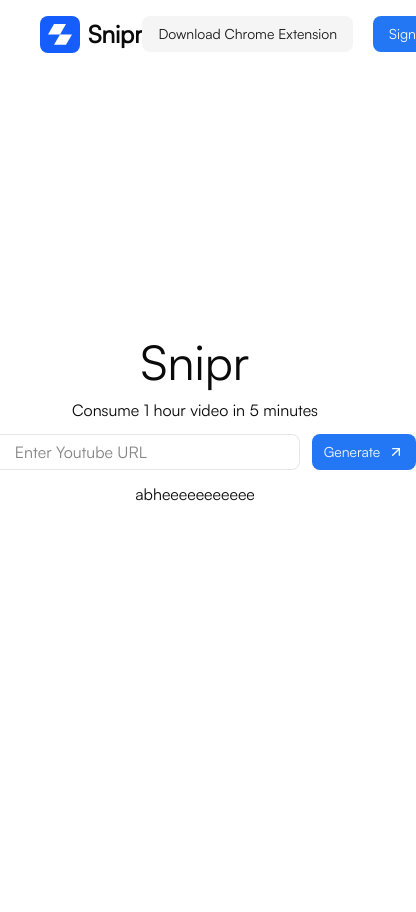
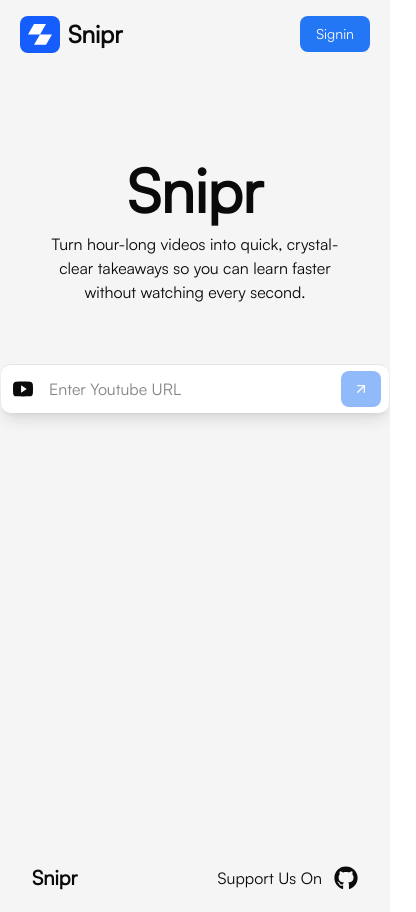
Before and after one commit to abheeee03/snipr, a Next.js app: page / in a window 390 px wide. Shown: the whole page, 416 px wide, since content can reach past the window. Before the commit the page ends 844 px from the top, so only its background shows below. Built offline with nearby package versions, Linux system fonts and the light colour scheme.

Commit message:
feat: ratelimit & responsive ui

```diff
--- a/app/analyze/[id]/page.tsx
+++ b/app/analyze/[id]/page.tsx
@@ -12,6 +12,7 @@
 import NavBar from '@/components/nav'
 import Link from 'next/link'
 import { FaGithub } from "react-icons/fa6";
+import FooterComponent from '@/components/footer'
 
 type SummaryResponseType = {
   summary: string;
@@ -20,9 +21,6 @@
     time: string;
   }>
 }
-
-
-
 
 function AnalyzeVideo() {
   const [transcript, setTranscript] = useState<TranscriptResponse | null>(null)
@@ -81,6 +79,7 @@
   useEffect(() => {
     setmounted(true)
     fetchVideoDetails()
+
   }, [])
 
   if (!mounted) { return null }
@@ -129,15 +128,16 @@
     {
       id: 1,
       label: "Transcript",
-      content: <div className="">
-        <div className='px-4 py-4 bg-muted rounded-xl'>
-          {
-            transcript ? transcript.content.map((item, idx)=>{
-              return <p key={idx}>{item.text}</p>
-            }) : <div className="">Something went wrong...</div>
-          }
-        </div>
-      </div>
+      content:<div className="px-4 py-4 bg-muted rounded-xl h-full">
+                <div className="h-100 overflow-y-auto scrollbar-hide space-y-2">
+                    {transcript
+                    ? transcript.content.map((item, idx) => (
+                        <p key={idx}>{item.text}</p>
+                        ))
+                    : <div>Something went wrong...</div>
+                    }
+                </div>
+            </div>
     },
     {
       id: 2,
@@ -153,13 +153,13 @@
     return (
       <>
       <NavBar/>
-      <div className='h-screen pt-15 px-8 w-full flex items-start justify-between gap-5'>
-        <div className="w-full h-screen flex flex-col gap-3 overflow-y-auto scrollbar-hide">
+      <div className='md:h-screen min-h-screen pt-15 px-8 w-full flex md:flex-row flex-col items-start justify-between gap-5'>
+        <div className="w-full">
           <DirectionAwareTabs
             tabs={items}
           />
         </div>
-        <div className="h-full scrollbar-hide w-full overflow-y-auto">
+        <div className="h-full scrollbar-hide w-full md:overflow-y-auto">
           <div className="rounded-xl h-100">
             <ReactPlayer
               ref={setPlayerRef}
@@ -191,17 +191,9 @@
           </div>
         </div>
       </div>
-        <div className="flex w-full items-center justify-between px-20">
-          <h1 className='text-xl font-semibold'>
-             Snipr
-          </h1>
-          <div className="flex gap-3">
-            <span>Support Us On</span>
-            <Link href={'https://github.com/abheeee03/snipr'}>
-              <FaGithub size={24}/>
-            </Link>
-          </div>
-        </div>
+      <div className="py-5">
+      <FooterComponent/>
+      </div>
       </>
     )
   }
--- a/app/page.tsx
+++ b/app/page.tsx
@@ -1,12 +1,13 @@
 "use client"
-import { Input } from '@/components/ui/input'
 import { Button } from '@/components/ui/button'
 import { useRouter } from 'next/navigation'
 import { useEffect, useState } from 'react'
 import { extractVideoId } from '@/lib/utils'
 import { toast } from 'sonner'
 import Logo from '@/components/logo'
-import { ArrowUpRight, RocketIcon, YoutubeIcon } from 'lucide-react'
+import { ArrowUpRight } from 'lucide-react'
+import { IoLogoYoutube } from 'react-icons/io'
+import FooterComponent from '@/components/footer'
 
 function LandingPage() {
   const [url, seturl] = useState("")
@@ -22,7 +23,7 @@
 
   return (
     <>
-    <div className="fixed w-full px-10 py-4 flex items-center justify-between">
+    <div className="fixed w-full px-5 md:px-10 py-4 flex items-center justify-between">
       <div className="flex items-center justify-center gap-2">
       <Logo
       size='lg'
@@ -30,7 +31,7 @@
       <h1 className='text-2xl font-semibold'>Snipr</h1>
       </div>
       <div className="flex items-center justify-center gap-5">
-      <Button variant={"secondary"}>
+      <Button className='hidden md:flex' variant={"secondary"}>
         Download Chrome Extension
       </Button>
       <Button>
@@ -38,25 +39,24 @@
       </Button>
       </div>
     </div>
-    <div className='h-screen w-full flex items-center justify-center'>
+    <div className='h-screen py-40 px-10 w-full bg-secondary flex flex-col items-center justify-start gap-15'>
       <div className="text-center max-w-3xl flex flex-col gap-3">
-        <h1 className='text-5xl'>Snipr</h1>
-        <p className='text-md'>Consume 1 hour video in 5 minutes</p>
+        <h1 className='text-6xl font-semibold'>Snipr</h1>
+        <p className='text-md max-w-lg'>Turn hour-long videos into quick, crystal-clear takeaways so you can learn faster without watching every second.</p>
+      </div>
         <div className="flex gap-3">
-            <div className="border px-2 py-1 rounded-md flex items-center justify-start gap-3">
-            <svg xmlns="http://www.w3.org/2000/svg" width="16" height="16" fill="currentColor" className="bi bi-youtube" viewBox="0 0 16 16">
-              <path d="M8.051 1.999h.089c.822.003 4.987.033 6.11.335a2.01 2.01 0 0 1 1.415 1.42c.101.38.172.883.22 1.402l.01.104.022.26.008.104c.065.914.073 1.77.074 1.957v.075c-.001.194-.01 1.108-.082 2.06l-.008.105-.009.104c-.05.572-.124 1.14-.235 1.558a2.01 2.01 0 0 1-1.415 1.42c-1.16.312-5.569.334-6.18.335h-.142c-.309 0-1.587-.006-2.927-.052l-.17-.006-.087-.004-.171-.007-.171-.007c-1.11-.049-2.167-.128-2.654-.26a2.01 2.01 0 0 1-1.415-1.419c-.111-.417-.185-.986-.235-1.558L.09 9.82l-.008-.104A31 31 0 0 1 0 7.68v-.123c.002-.215.01-.958.064-1.778l.007-.103.003-.052.008-.104.022-.26.01-.104c.048-.519.119-1.023.22-1.402a2.01 2.01 0 0 1 1.415-1.42c.487-.13 1.544-.21 2.654-.26l.17-.007.172-.006.086-.003.171-.007A100 100 0 0 1 7.858 2zM6.4 5.209v4.818l4.157-2.408z"/>
-            </svg>
+            <div className="shadow-lg px-2 py-1 rounded-lg flex items-center justify-start gap-3 bg-white border-t">
+            <IoLogoYoutube size={20} className='mx-1'/>
             <input
             onChange={(e)=>{
               seturl(e.target.value)
             }}
               type="text"
-              className="px-1 w-70 outline-none focus:outline-none focus:ring-0 focus:border-transparent"
+              className="py-2 w-70 outline-none focus:outline-none focus:ring-0 focus:border-transparent"
               placeholder="Enter Youtube URL"
             />
-            </div>
-          <Button
+            <Button
+            disabled={url.length != 0 ? false : true}
           onClick={()=>{
               const extractedUrl = extractVideoId(url)
               if(extractedUrl){
@@ -66,11 +66,13 @@
               }
           }}
           >
-            Generate <ArrowUpRight/>
+            <ArrowUpRight/>
           </Button>
+            </div>
         </div>
-      <div className="">abheeeeeeeeeee</div>
-      </div>
+    </div>
+    <div className="bg-secondary py-5">
+      <FooterComponent/>
     </div>
         </>
   )
--- /dev/null
+++ b/components/footer.tsx
@@ -0,0 +1,21 @@
+import Link from 'next/link'
+import React from 'react'
+import { FaGithub } from 'react-icons/fa6'
+
+function FooterComponent() {
+  return (
+    <div className="flex w-full items-center justify-between md:px-20 px-8">
+          <h1 className='text-xl font-semibold'>
+             Snipr
+          </h1>
+          <div className="flex gap-3">
+            <span>Support Us On</span>
+            <Link href={'https://github.com/abheeee03/snipr'}>
+              <FaGithub size={24}/>
+            </Link>
+          </div>
+        </div>
+  )
+}
+
+export default FooterComponent
--- a/components/nav.tsx
+++ b/components/nav.tsx
@@ -1,16 +1,17 @@
 import React from 'react'
 import Logo from './logo'
 import { Button } from './ui/button'
+import Link from 'next/link'
 
 function NavBar() {
   return (
     <div className='fixed z-50 w-full px-10 py-4 items-center justify-between flex'>
-        <div className="">
+        <Link href={'/'}>
             <div className="flex items-center justify-center gap-2">
                 <Logo size='sm'/>
                 <h1 className='text-xl font-semibold'>Snipr</h1>
             </div>
-        </div>
+        </Link>
             <div className="">
                 <Button>
                     Signin
--- /dev/null
+++ b/lib/rateLimiter.ts
@@ -0,0 +1,10 @@
+import {Redis} from "@upstash/redis"
+import { Ratelimit } from "@upstash/ratelimit"
+
+const redis = Redis.fromEnv()
+export const rateLimiter = new Ratelimit({
+    redis: redis,
+    limiter: Ratelimit.slidingWindow(5, "5 s"),
+    analytics: true,
+    timeout: 10000
+})
--- a/package.json
+++ b/package.json
@@ -12,6 +12,8 @@
     "@google/generative-ai": "^0.24.1",
     "@radix-ui/react-slot": "^1.2.3",
     "@supadata/js": "^1.3.0",
+    "@upstash/ratelimit": "^2.0.6",
+    "@upstash/redis": "^1.35.6",
     "axios": "^1.13.1",
     "class-variance-authority": "^0.7.1",
     "clsx": "^2.1.1",
--- /dev/null
+++ b/proxy.ts
@@ -0,0 +1,42 @@
+import { NextRequest, NextResponse } from "next/server"
+import { rateLimiter } from "./lib/rateLimiter"
+
+export default async function proxy(req: NextRequest) {
+
+    const xff = req.headers.get("x-forwarded-for");
+  const xReal = req.headers.get("x-real-ip");
+  const ip =
+    typeof xff === "string" && xff.length
+      ? xff.split(",")[0].trim()
+      : (xReal as string | undefined) ||
+
+        undefined;
+    console.log(ip);
+
+    const {success} = await rateLimiter.limit(ip as string);
+
+    if(!success){
+        return NextResponse.json({
+            error: "Too many requests. Please try again later."
+        }, {
+            status: 429,
+        })
+    }
+
+    if(success){
+        NextResponse.next()
+    }
+}
+
+export const config = {
+  matcher: [
+    /*
+     * Match all request paths except for the ones starting with:
+     * - _next/static (static files)
+     * - _next/image (image optimization files)
+     * - favicon.ico (favicon file)
+     * Feel free to modify this pattern to include more paths.
+     */
+    '/((?!_next/static|_next/image|favicon.ico|.*\\.(?:svg|png|jpg|jpeg|gif|webp)$).*)',
+  ],
+}
```
Also changed, not shown: 1 other file (tests, documents, lock files or other folders).
